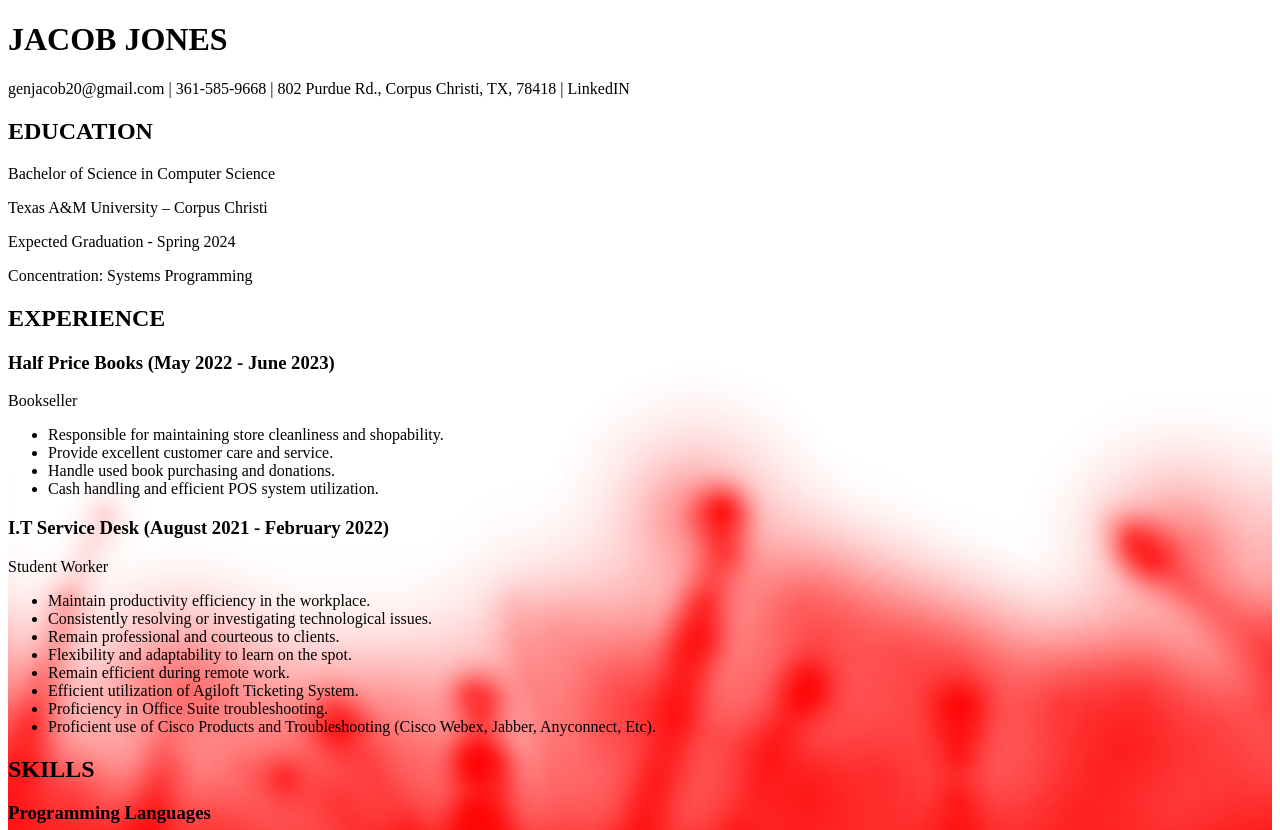
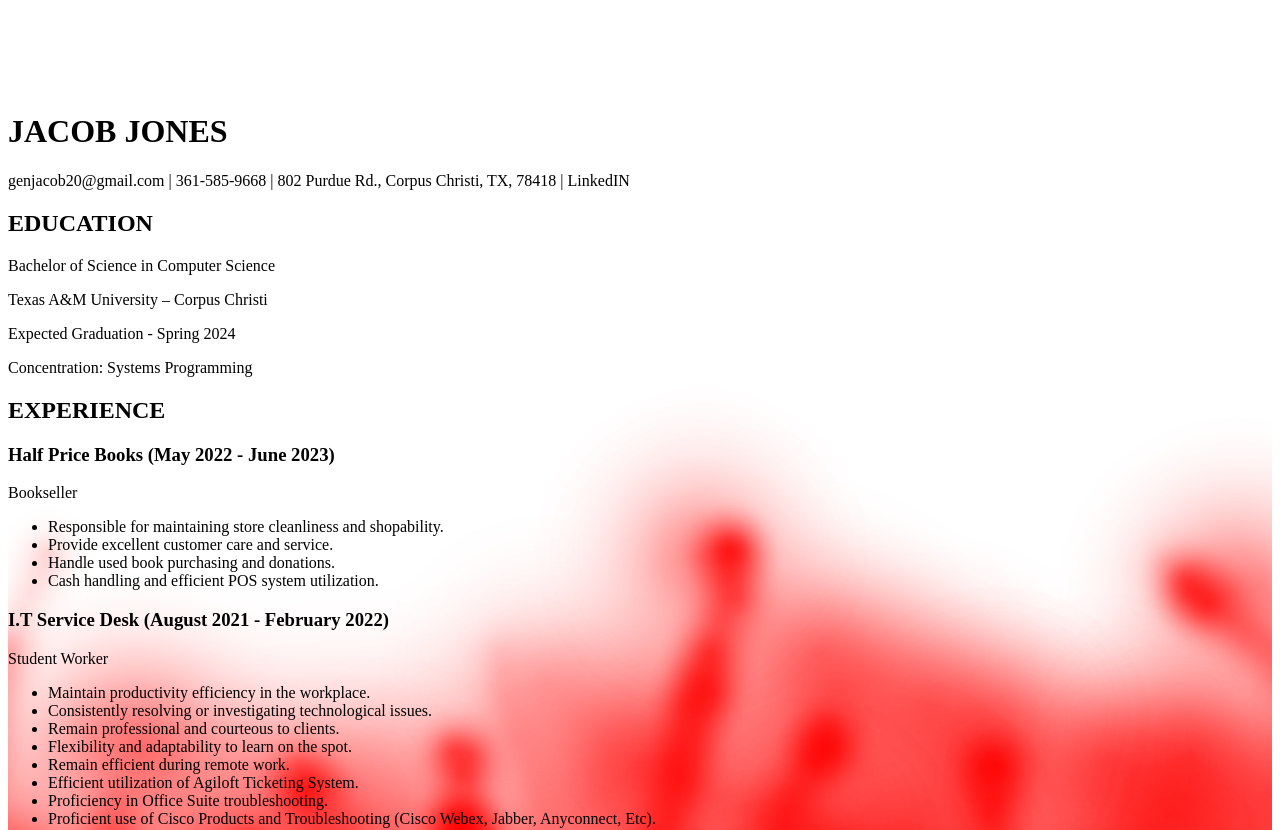
Before and after one commit to JacobJJoness/PortfolioSite, a Next.js app in the folder my-portfolio/: page /resume in a window 1280 px wide. Shown: the top 830 px of the page. Built offline with nearby package versions, Linux system fonts and the light colour scheme.

Commit message:
Added Home Logo to Resume
Added logo to resume page to return users home

```diff
--- a/my-portfolio/app/page.tsx
+++ b/my-portfolio/app/page.tsx
@@ -54,8 +54,7 @@ export default function Home() {
         <Link
           href="/resume"
           className="group rounded-lg border border-transparent px-5 py-4 transition-colors hover:border-gray-300 hover:bg-gray-100 hover:dark:border-neutral-700 hover:dark:bg-neutral-800/30"
-
-        >
+          >
           <h2 className={`mb-3 text-2xl font-semibold`}>
             Resume{' '}
             <span className="inline-block transition-transform group-hover:translate-x-1 motion-reduce:transform-none">
--- a/my-portfolio/pages/resume.tsx
+++ b/my-portfolio/pages/resume.tsx
@@ -1,18 +1,34 @@
 // pages/resume.js
 
 import Head from 'next/head';
+import Link from 'next/link';
+import Image from 'next/image';
 import 'tailwindcss/tailwind.css';
 
 
 const Resume = () => {
   return (
     <main className="bg-black min-h-screen" style={{backgroundImage: "url('/red.png')",backgroundPosition: 'center',backgroundRepeat: 'no-repeat',backgroundSize: 'cover'}}>
+      <Head>
+          <title>Jacob Jones - Resume</title>
+      </Head>
+       <div className="flex items-center w-1/2 ">
+                <Link href="/" className="text-white text-lg font-mono m-4 group rounded-lg border border-transparent px-3 py-1 transition-colors hover:border-gray-300 hover:bg-gray-100 hover:dark:border-neutral-700 hover:dark:bg-neutral-800/30 "> {/* Use Link to navigate back to the home page (you can adjust the href accordingly) */}
+                   <Image
+                      className="relative dark:drop-shadow-[0_0_0.35rem_#ff0303] "
+                      src="/jjj.png"
+                      alt="JJ Logo"
+                      width={80}
+                      height={80}
+                      priority
+                    />
+                </Link>
+      </div>
+      <div className="max-w-3xl mx-auto p-8 text-white font-mono">
 
-      <div className="max-w-3xl mx-auto p-8 text-white font-mono">
-        <Head>
-          <title>Jacob Jones - Resume</title>
-        </Head>
+
         <header className="mb-8">
+
           <h1 className="text-4xl font-bold mb-2 text=white">JACOB JONES</h1>
           <p>genjacob20@gmail.com | 361-585-9668 | 802 Purdue Rd., Corpus Christi, TX, 78418 | LinkedIN</p>
         </header>
```
